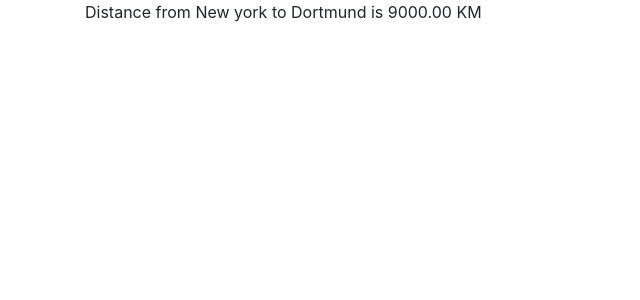
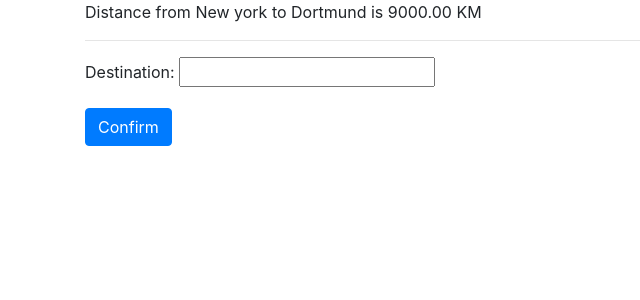
Before and after one commit to MotazBellah/Get_Restaurants, a Django app: page / in a window 1280 px wide. Shown: the top 300 px of the page, without its empty margins (0-640 px from the left). Run offline with Django 3.2, Linux system fonts and the light colour scheme; data comes from the database, SQL or seed files in the repository; some libraries are stand-ins or nearby versions.

Commit message:
Display the form

```diff
--- a/resturants/templates/measurements/main.html
+++ b/resturants/templates/measurements/main.html
@@ -6,4 +6,13 @@
 
 {% block content %}
     {{distance}}
+
+    <hr>
+
+    <form class="" action="" method="post" autocomplete="off">
+        {% csrf_token %}
+        {{form.as_p}}
+        <button type="submit" name="button" class="btn btn-primary">Confirm</button>
+
+    </form>
 {% endblock content %}
--- a/resturants/views.py
+++ b/resturants/views.py
@@ -1,13 +1,16 @@
 from django.shortcuts import render, get_object_or_404
 from .models import Measurement
+from .forms import MeasurementModelForm
 from django.http import HttpResponse
 
 # Create your views here.
 def calculate_distance_view(request):
     obj = get_object_or_404(Measurement, id=1)
+    form = MeasurementModelForm(request.POST or None)
 
     context = {
         'distance': obj,
+        'form': form,
     }
 
     return render(request, 'measurements/main.html', context)
```
